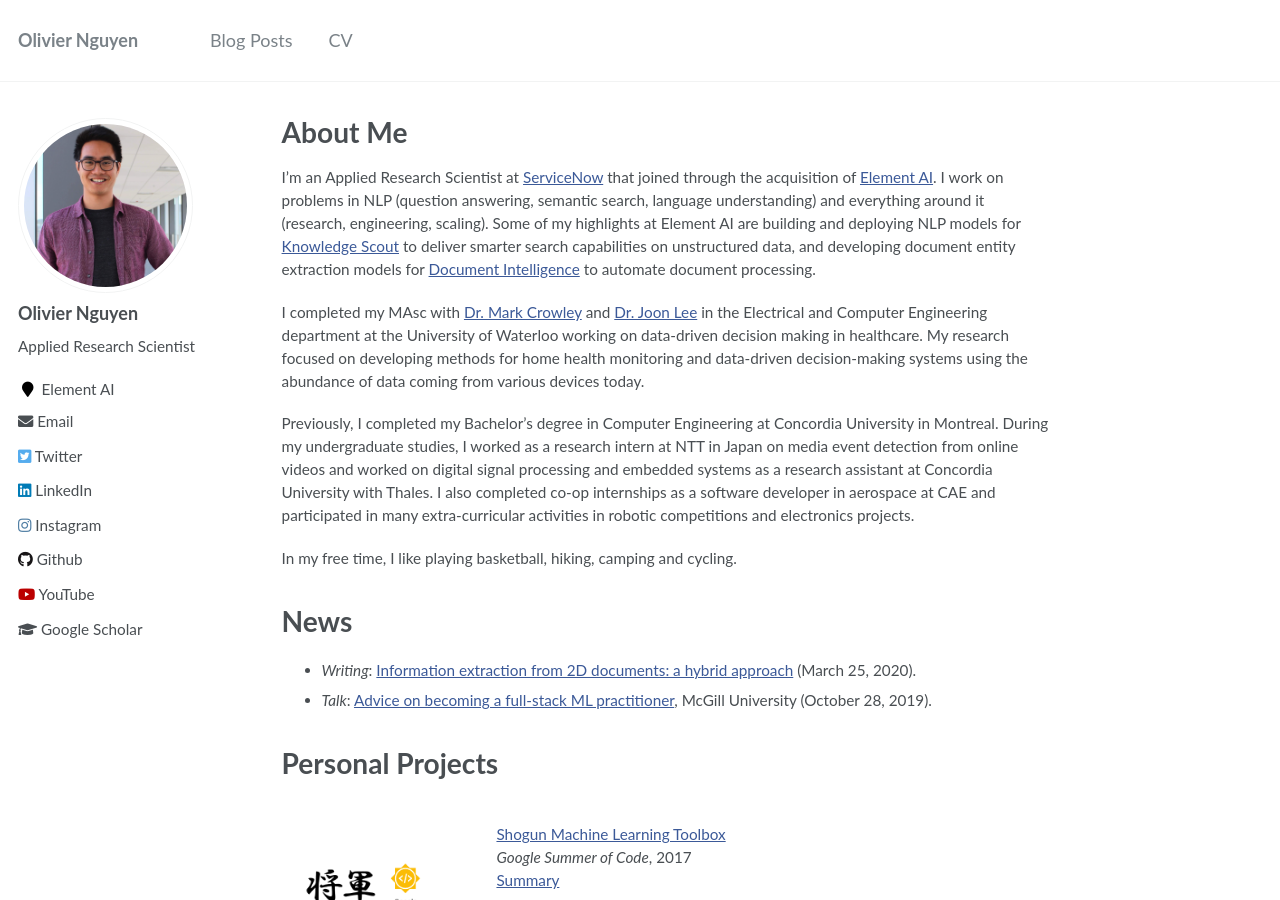
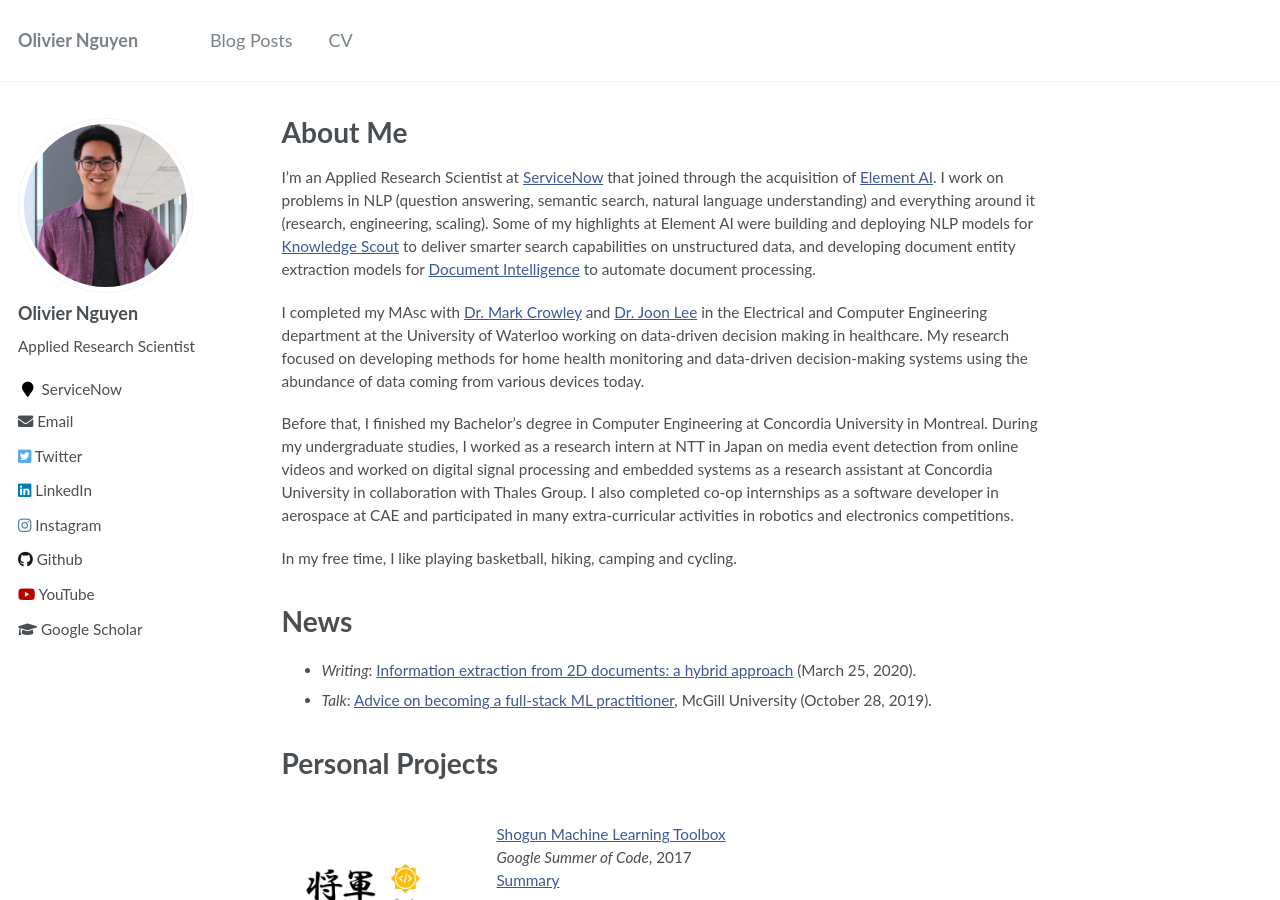
Before and after one commit to olinguyen/olinguyen.github.io, a Jekyll site: the page built from _pages/about.md, in a window 1280 px wide and 900 px high. Built offline with Jekyll 4.4.1, drawn with Linux system fonts in a browser that asks for light colours.

Commit message:
fixed description

```diff
--- a/_config.yml
+++ b/_config.yml
@@ -84,7 +84,7 @@
   avatar           : "oli.png"
   bio              : "Applied Research Scientist"
   location         :
-  employer         : Element AI
+  employer         : ServiceNow
   googlescholar    : "https://scholar.google.ca/citations?user=5qC_tjQAAAAJ&hl=en"
   email            : "nguyenolive@gmail.com"
   researchgate     :  # example: "https://www.researchgate.net/profile/yourprofile"
--- a/_pages/about.md
+++ b/_pages/about.md
@@ -8,12 +8,12 @@
   - /about.html
 ---
 
-I'm an Applied Research Scientist at [ServiceNow](https://www.servicenow.com/) that joined through the acquisition of [Element AI](http://elementai.com). I work on problems in NLP (question answering, semantic search, language understanding) and everything around it (research, engineering, scaling).
-Some of my highlights at Element AI are building and deploying NLP models for [Knowledge Scout](https://www.elementai.com/products/knowledge-scout) to deliver smarter search capabilities on unstructured data, and developing document entity extraction models for [Document Intelligence](https://www.elementai.com/products/document-intelligence) to automate document processing.
+I'm an Applied Research Scientist at [ServiceNow](https://www.servicenow.com/) that joined through the acquisition of [Element AI](http://elementai.com). I work on problems in NLP (question answering, semantic search, natural language understanding) and everything around it (research, engineering, scaling).
+Some of my highlights at Element AI were building and deploying NLP models for [Knowledge Scout](https://www.elementai.com/products/knowledge-scout) to deliver smarter search capabilities on unstructured data, and developing document entity extraction models for [Document Intelligence](https://www.elementai.com/products/document-intelligence) to automate document processing.
 
 I completed my MAsc with [Dr. Mark Crowley](https://markcrowley.ca/) and [Dr. Joon Lee](https://www.ucalgary.ca/future-students/graduate/supervisor/joon-lee) in the Electrical and Computer Engineering department at the University of Waterloo working on data-driven decision making in healthcare. My research focused on developing methods for home health monitoring and data-driven decision-making systems using the abundance of data coming from various devices today.
 
-Previously, I completed my Bachelor's degree in Computer Engineering at Concordia University in Montreal. During my undergraduate studies, I worked as a research intern at NTT in Japan on media event detection from online videos and worked on digital signal processing and embedded systems as a research assistant at Concordia University with Thales. I also completed co-op internships as a software developer in aerospace at CAE and participated in many extra-curricular activities in robotic competitions and electronics projects.
+Before that, I finished my Bachelor's degree in Computer Engineering at Concordia University in Montreal. During my undergraduate studies, I worked as a research intern at NTT in Japan on media event detection from online videos and worked on digital signal processing and embedded systems as a research assistant at Concordia University in collaboration with Thales Group. I also completed co-op internships as a software developer in aerospace at CAE and participated in many extra-curricular activities in robotics and electronics competitions.
 
 In my free time, I like playing basketball, hiking, camping and cycling.
 
```
